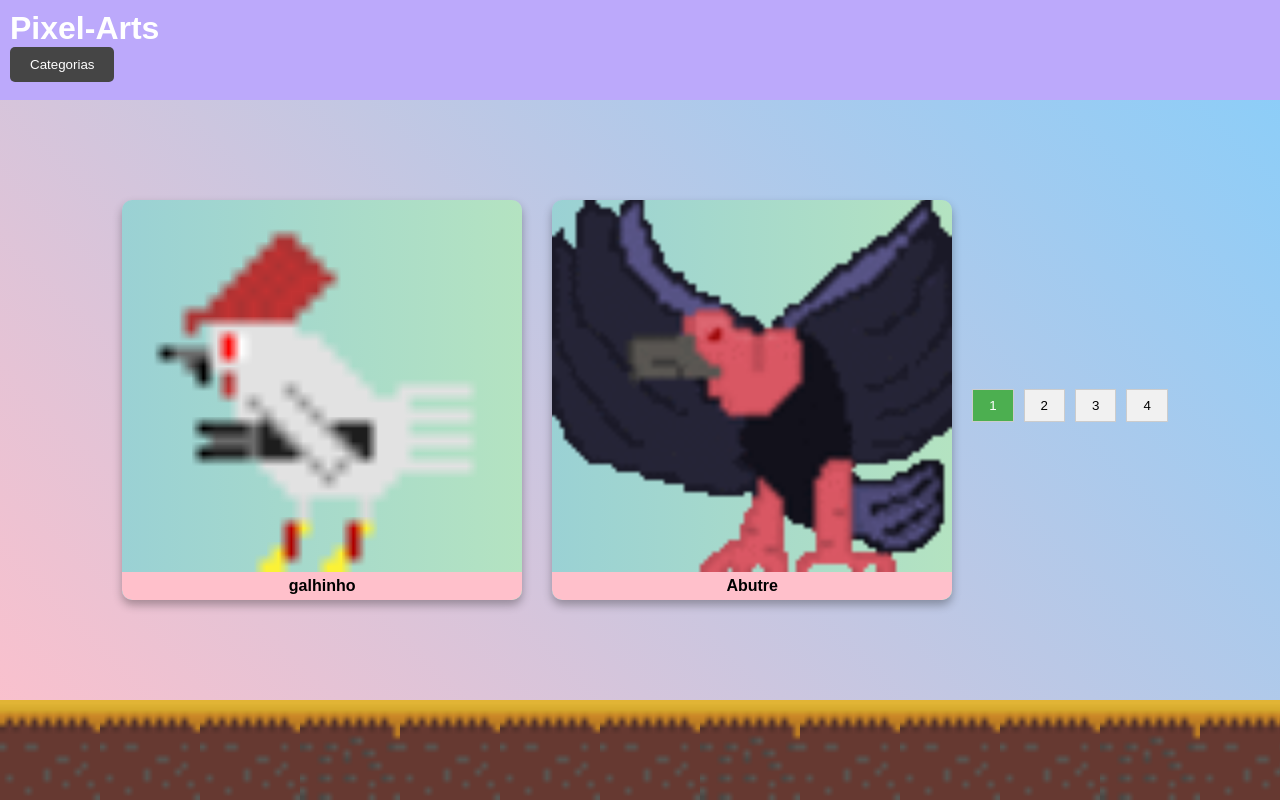
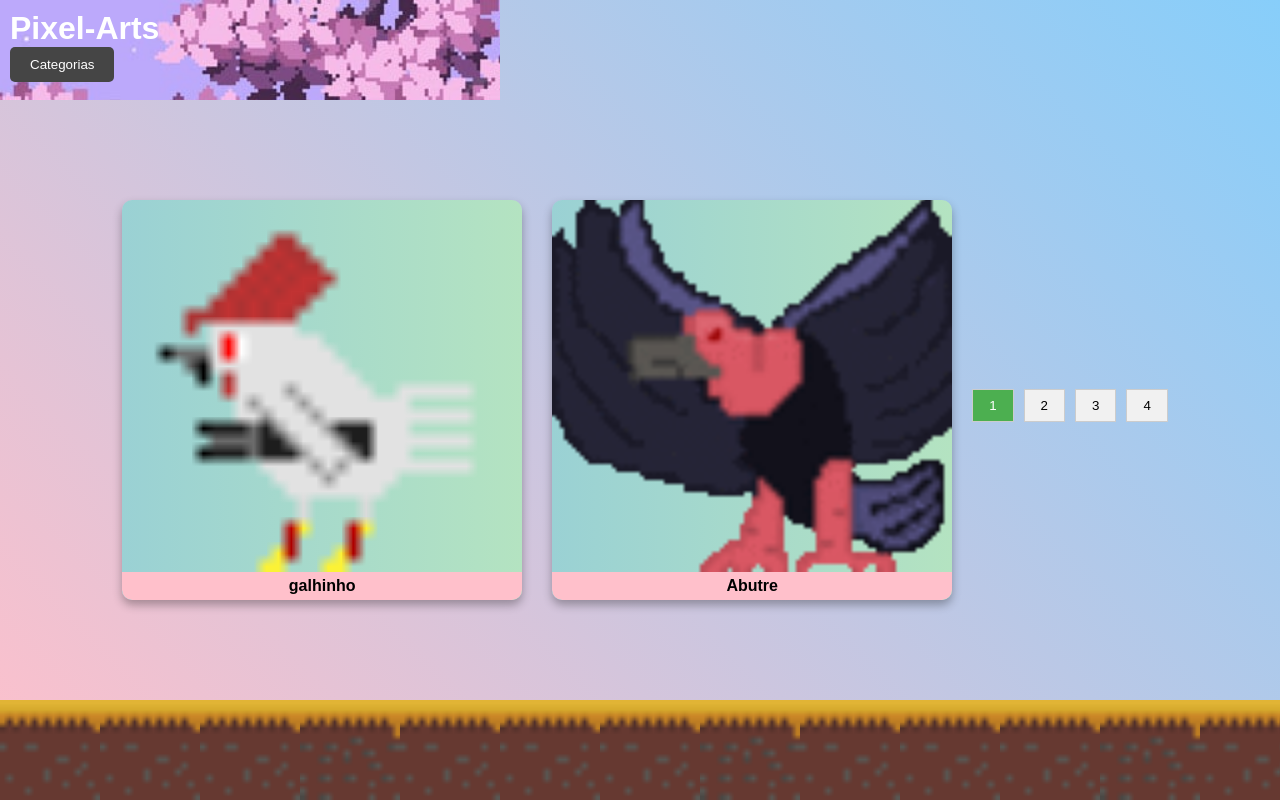
Before and after one commit to jojoelwe/Lembran-as, a plain HTML site: page pi.html in a window 1280 px wide. Drawn offline with Linux system fonts and the light colour scheme.

Commit message:
Update pi.html

```diff
--- a/pi.html
+++ b/pi.html
@@ -107,7 +107,7 @@
     position: fixed;
       width: 500px;
       height: 100px;
-    background-size: 10000% 10000%;
+    background-size: 500px 500px;
     background-repeat: no-repeat;
      justify-content: center;
       align-items: center;
```
